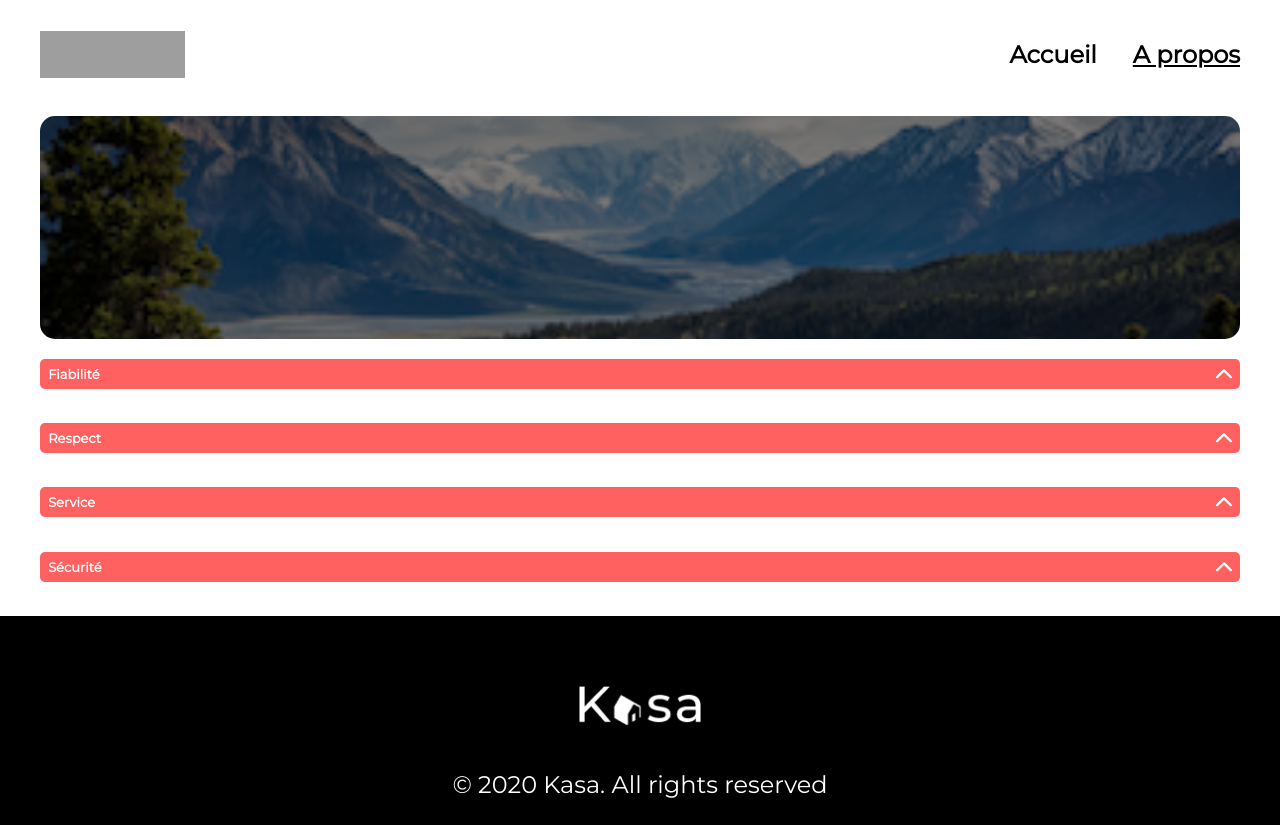
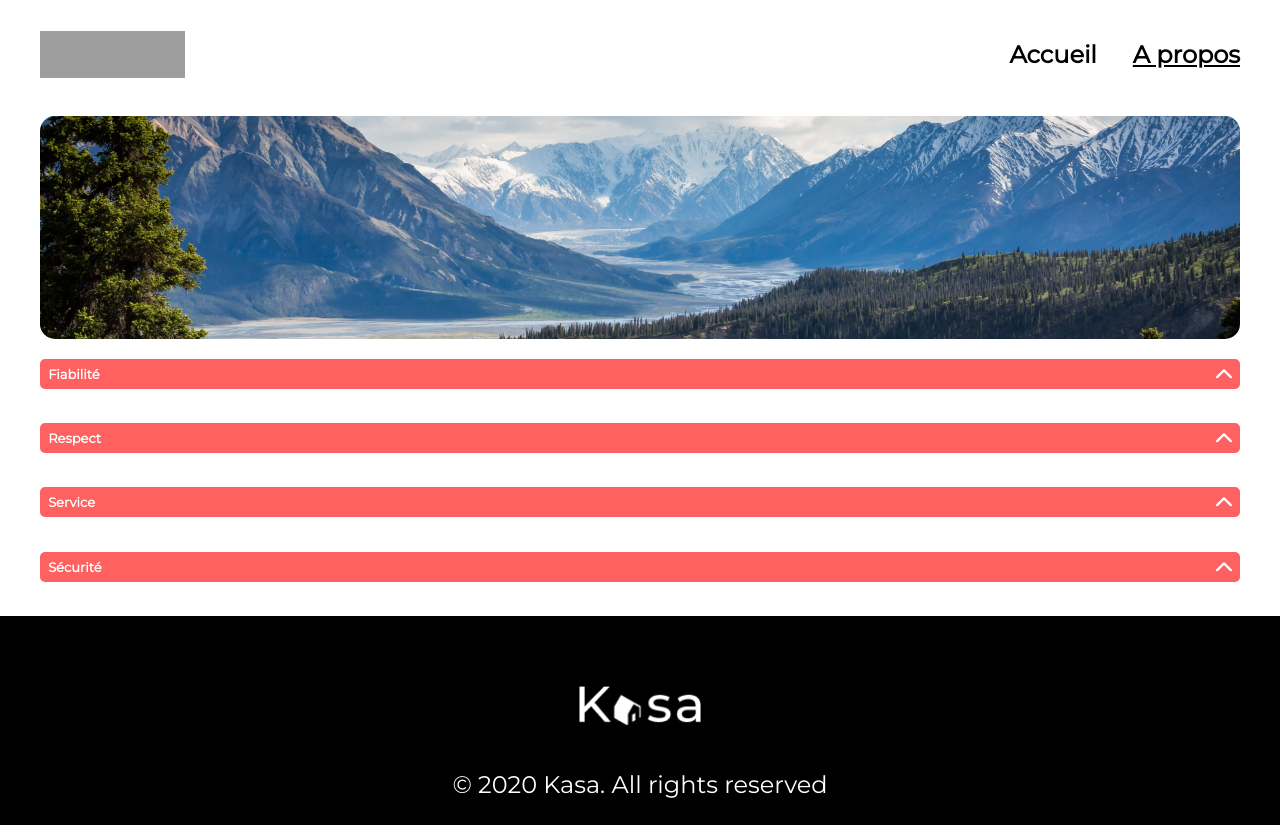
Before and after one commit to Arripal/Kasa, a React (Vite) app: page /about in a window 1280 px wide. Built offline with nearby package versions, Linux system fonts and the light colour scheme; grey boxes are pictures that could not be loaded.

Commit message:
Quelques changements

```diff
--- a/main.scss
+++ b/main.scss
@@ -92,3 +92,24 @@ $background-color-four: #ff6060;
 @mixin min-height-main {
 	min-height: 74.9vh;
 }
+
+/** Banner **/
+
+@mixin banner {
+	position: relative;
+	height: 111px;
+	margin-top: 28px;
+	margin-bottom: 20px;
+	border-radius: 15px;
+	overflow: hidden;
+}
+
+@mixin banner__background {
+	min-width: inherit;
+	height: inherit;
+	filter: brightness(50%);
+}
+
+@mixin background__url($url) {
+	background-image: url($url);
+}
--- /dev/null
+++ b/src/composants/AboutBanner/AboutBanner.jsx
@@ -0,0 +1,7 @@
+import React from 'react';
+import './aboutBanner.style.scss';
+const AboutBanner = () => {
+	return <section className="aboutBanner"></section>;
+};
+
+export default AboutBanner;
--- /dev/null
+++ b/src/composants/AboutBanner/aboutBanner.style.scss
@@ -0,0 +1,21 @@
+@import '../../../main.scss';
+
+.aboutBanner {
+	filter: brightness(100%);
+	@include background__url(
+		'../../assets/images/bannieres/image-mobile-about.webp'
+	);
+	@include banner;
+	@include background-image;
+
+	@media (min-width: 765px) {
+		height: 223px;
+	}
+
+	@media (min-width: 660px) {
+		height: 223px;
+		@include background__url(
+			'../../assets/images/bannieres/image-desktop-about.webp'
+		);
+	}
+}
--- a/src/composants/Banner/Banner.jsx
+++ b/src/composants/Banner/Banner.jsx
@@ -1,14 +1,14 @@
 import React from 'react';
 import './banner.style.scss';
 
-const Banner = ({ background_image, text }) => {
+const Banner = () => {
 	return (
 		<section className="banner">
-			<div
-				className="banner__background"
-				style={{ backgroundImage: `url(${background_image})` }}
-			></div>
-			{text}
+			<div className="banner__background"></div>
+			<p className="banner__text">
+				Chez vous,
+				<br className="br__mobile" /> partout et ailleurs
+			</p>
 		</section>
 	);
 };
--- a/src/composants/Banner/banner.style.scss
+++ b/src/composants/Banner/banner.style.scss
@@ -1,22 +1,24 @@
 @import '../../../main.scss';
 
 .banner {
-	@include background-image;
-	position: relative;
-	height: 111px;
-	margin-top: 28px;
-	margin-bottom: 20px;
-	border-radius: 15px;
-	overflow: hidden;
+	@include banner;
+
 	@media (min-width: 765px) {
 		height: 223px;
 	}
+
 	.banner__background {
-		width: 100%;
-		height: inherit;
-		background-size: cover;
-		background-position: center;
-		filter: brightness(50%);
+		@include banner__background;
+		@include background-image;
+		@include background__url(
+			'../../assets/images/bannieres/image-mobile-accueil.webp'
+		);
+
+		@media (min-width: 765px) {
+			@include background__url(
+				'../../assets/images/bannieres/image-desktop-accueil.webp'
+			);
+		}
 	}
 
 	.banner__text {
@@ -24,16 +26,17 @@
 		@include flex-all-center;
 		justify-content: flex-start;
 		height: inherit;
-		width: 100%;
 		padding-left: 10px;
 		position: absolute;
 		top: 0;
+		width: 100%;
 		@media (min-width: 450px) {
 			justify-content: center;
 			.br__mobile {
 				display: none;
 			}
 		}
+
 		@media (min-width: 765px) {
 			@include font($font-weight-bold, 48px, $font-color-primary);
 		}
--- a/src/pages/About/About.jsx
+++ b/src/pages/About/About.jsx
@@ -1,8 +1,8 @@
 import React from 'react';
 import Header from '../../composants/Header/Header';
-import Banner from '../../composants/Banner/Banner';
+import AboutBanner from '../../composants/AboutBanner/AboutBanner';
 import Footer from '../../composants/Footer/Footer';
-import bannerAbout from '../../assets/images/bannieres/image-mobile-about.webp';
+
 import Collapse from '../../composants/Collapse/Collapse';
 import data from './data';
 
@@ -21,7 +21,7 @@ const About = () => {
 		<>
 			<main className="about">
 				<Header />
-				<Banner text="" background_image={bannerAbout} />
+				<AboutBanner />
 				{categorieList}
 			</main>
 			<Footer />
--- a/src/pages/HomePage/HomePage.jsx
+++ b/src/pages/HomePage/HomePage.jsx
@@ -3,20 +3,13 @@ import Header from '../../composants/Header/Header';
 import Banner from '../../composants/Banner/Banner';
 import Gallery from '../../composants/Gallery/Gallery';
 import Footer from '../../composants/Footer/Footer';
-import background_image from '../../assets/images/bannieres/image-desktop-accueil.webp';
 import './homepage.style.scss';
 const HomePage = () => {
-	const banner_text = (
-		<p className="banner__text">
-			Chez vous,
-			<br className="br__mobile" /> partout et ailleurs
-		</p>
-	);
 	return (
 		<>
 			<main className="homepage">
 				<Header />
-				<Banner background_image={background_image} text={banner_text} />
+				<Banner />
 				<Gallery />
 			</main>
 			<Footer />
```
